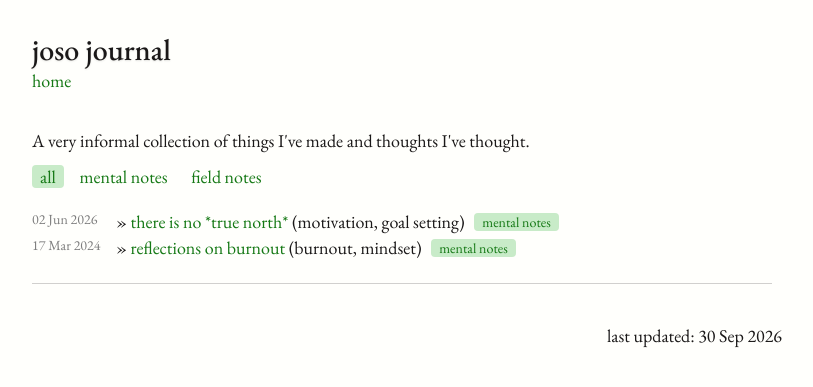
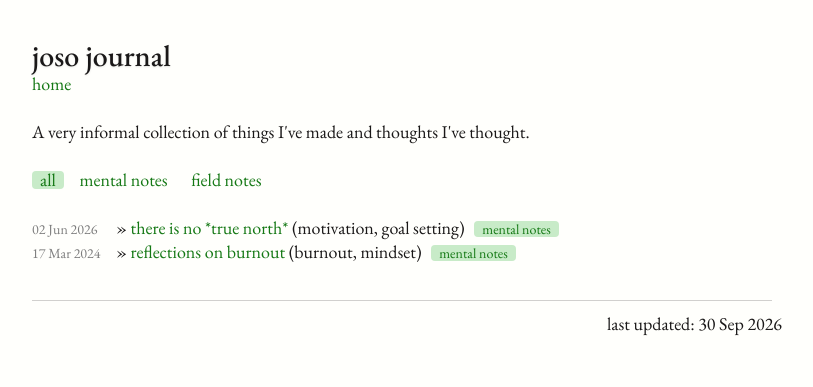
Before and after one commit to johnrso/johnrso.github.io, a Jekyll site: the page built from blog.html, in a window 1280 px wide. Shown: the top 387 px of the page, without its empty margins (238-1051 px from the left). Built offline with Jekyll 4.4.1, drawn with Linux system fonts in a browser that asks for light colours.

Commit message:
Baseline grid layout; research intro text
- All text sits on a 24px baseline grid in both modes: one row per line,
  whole-row gaps, headings nudged onto the shared baseline, media sized
  and placed on grid dots. Sketch mode only swaps the font and shows the
  dot grid (over the content column), 2px under the baselines.
- Research section opens with the dream / long-term paragraphs; intro
  starts with "I worked on"; stray <br>s removed from post and blog.

Co-Authored-By: Claude Opus 5.5 <noreply@anthropic.com>
Claude-Session: https://claude.ai/code/session_01MZLpvV1xN1pBKjsEPjcj1z

```diff
--- a/_layouts/post.html
+++ b/_layouts/post.html
@@ -10,6 +10,5 @@ layout: default
   <p>back to <a href="/blog.html">blog</a></p>
   <hr>
   {{ content }}
-  <br>
   <p><a href="#">top</a>; back to <a href="/blog.html">blog</a></p>
 </div>
--- a/blog.html
+++ b/blog.html
@@ -53,7 +53,6 @@ description: joso journal
   </script>
 </div>
 <hr>
-<br>
 <div class="section footer">
   <p>last updated: {{ site.time | date_to_string }}</p>
 </div>
--- a/css/site.css
+++ b/css/site.css
@@ -11,6 +11,13 @@
   --muted: rgb(125, 125, 125);
   --muted-hover: rgb(150, 150, 150);
   color-scheme: light;
+  /* Baseline grid: every line is one row and every vertical gap is whole rows, so all
+     text baselines land on the grid in both modes. With EB Garamond's metrics (shared by
+     Joso Hand) an 18px line has its baseline 6.38px below the middle of its row. */
+  --row: 24px;
+  /* dot rows sit this far below each baseline (6.38px below the row's middle) */
+  --dot-gap: 2px;
+  --dot-y: calc(6.38px + var(--dot-gap));
 }
 
 [data-theme="sky"] {
@@ -54,7 +61,7 @@ body {
   margin: 0;
   font-family: 'EB Garamond', 'Garamond', serif;
   font-size: 18px;
-  line-height: 1.3;
+  line-height: var(--row);
   background-color: var(--bg);
   color: var(--fg);
   transition: background-color 0.2s ease, color 0.2s ease;
@@ -62,6 +69,7 @@ body {
 
 button {
   border: none;
+  padding: 0 6px;
   cursor: pointer;
   appearance: none;
   background-color: inherit;
@@ -76,17 +84,24 @@ h1, h2, h3 {
   font-weight: 500;
 }
 
+h1, h2, h3 {
+  margin: 0;
+  line-height: var(--row);
+  position: relative;          /* the nudge moves the text, not the layout */
+}
+
 h1, h2 {
-  margin: 0;
   text-shadow: 0 1px 2px rgba(0, 0, 0, 0.1);
 }
 
 h1 {
   font-size: 30px;
+  top: -4.26px;                /* 6.38px - 0.3545 * 30px */
 }
 
 h2 {
   font-size: 24px;
+  top: -2.13px;
 }
 
 /* section headings end in a rule */
@@ -105,17 +120,18 @@ h2 {
 
 h3 {
   font-size: 20px;
+  top: -0.71px;
 }
 
 hr {
   border: none;
   height: 1px;
   background-color: var(--rule);
-  margin: 12px 10px;
+  margin: calc((var(--row) - 1px) / 2) 10px;    /* line + margins = one row */
 }
 
 p, ol, ul {
-  margin: 0 0 12px 0;
+  margin: 0 0 var(--row) 0;    /* one blank row between paragraphs */
 }
 
 ol, ul {
@@ -124,7 +140,7 @@ ol, ul {
 
 .project-text p,
 .title-text p {
-  margin: 0 0 2px 0;
+  margin: 0;
 }
 
 .last-p {
@@ -171,7 +187,7 @@ a:not(.no-hover):hover::after {
 .flex-container {
   width: 100%;
   max-width: 800px;
-  padding: 20px;
+  padding: calc(2 * var(--row)) 20px var(--row);   /* whole rows, so the grid stays aligned */
 }
 
 .text-container {
@@ -179,14 +195,20 @@ a:not(.no-hover):hover::after {
   min-width: 250px;
   display: flex;
   flex-direction: column;
-  justify-content: space-between;
-  margin: 10px;
+  margin: 0 10px;
 }
 
 .section {
   display: flex;
   flex-wrap: wrap;
-  margin-top: 5px;
+}
+
+.section + .section {
+  margin-top: var(--row);      /* a blank row before each section */
+}
+
+.section h2 {
+  margin-bottom: var(--row);
 }
 
 .subsection {
@@ -195,17 +217,23 @@ a:not(.no-hover):hover::after {
   flex-direction: row-reverse;
   justify-content: center;
   width: 100%;
-  margin-bottom: 5px;
 }
 
-.title-text {
-  margin-top: 5px;
+.subsection:not(.project) {
+  margin-bottom: var(--row);   /* a blank row after the header / research intro */
 }
 
 .footer {
   display: flex;
   justify-content: flex-end;
-  margin-bottom: 15px;
+}
+
+.section + .section.footer {
+  margin-top: 0;               /* the section above already ends with a blank row */
+}
+
+.footer p {
+  margin-bottom: 0;            /* the column's bottom padding is the one row below */
 }
 
 /* headshots: the theme picks which one is shown; sketch mode swaps in its pencil version */
@@ -216,8 +244,8 @@ a:not(.no-hover):hover::after {
 
 .headshot img {
   display: block;
-  width: 110px;
-  height: 110px;
+  width: calc(4 * var(--row));
+  height: calc(4 * var(--row));
   border-radius: 3px;
 }
 
@@ -242,6 +270,17 @@ html:not([data-theme]) .headshot-green,
   font-family: 'Joso Hand', 'EB Garamond', 'Garamond', serif;
 }
 
+/* bullet-journal dot grid, only over the content column. Dots are drawn mid-tile, so
+   shift the tiles down by --dot-y (vertical: just under the text baselines) and left by half a
+   tile minus the text inset (horizontal: a dot column on the text's left edge). */
+[data-sketch] .flex-container {
+  background-image: radial-gradient(circle, color-mix(in srgb, var(--fg) 28%, transparent) 1.1px, transparent 1.6px);
+  background-size: var(--row) var(--row);
+  background-origin: content-box;  /* grid anchored to the text... */
+  background-clip: padding-box;    /* ...but dots continue into the column's padding */
+  background-position: calc(10px - var(--row) / 2) var(--dot-y);
+}
+
 /* separators become a wobbly pen line: the theme color shows through a hand-drawn SVG mask */
 [data-sketch] {
   /* one long hand-drawn stroke (no repeating tile), stretched to each line's width */
@@ -258,7 +297,7 @@ html:not([data-theme]) .headshot-green,
 }
 
 [data-sketch] hr {
-  margin: 9.5px 10px;          /* 6px tall instead of 1px: keep the same total height */
+  margin: calc((var(--row) - 6px) / 2) 10px;    /* 6px pen line + margins = one row */
 }
 
 .sketch-toggle {
@@ -269,17 +308,21 @@ html:not([data-theme]) .headshot-green,
 
 .project-media {
   display: block;
-  margin: 10px;
+  margin: 0 0 var(--row);      /* video = 7 rows, plus a blank row */
   width: 100%;
-  max-width: 175px;
+  max-width: calc(7 * var(--row));
   border-radius: 6px;
   border: 0.5px solid var(--media-border);
+  /* corners on grid dots: move the top edge up from the row top to the dot row
+     (at --dot-y below each row's middle) without changing the layout */
+  position: relative;
+  top: calc(var(--dot-y) - var(--row) / 2);
 }
 
 .badge {
   display: inline-block;
+  line-height: calc(var(--row) - 6px);   /* 3px clear above and below within the row */
   padding: 0 8px;
-  margin-top: 4px;
   margin-right: 5px;
   white-space: nowrap;
   border-radius: 4px;
@@ -297,12 +340,13 @@ html:not([data-theme]) .headshot-green,
 
 .subsection.project h3 {
   order: 1;
-  margin: -5px 10px 2px 10px;
+  margin: 0 10px;
 }
 
 .subsection.project > a {
   order: 2;
-  align-self: center;
+  align-self: flex-start;
+  margin: 0 10px;              /* left edge on the text edge (a dot column) */
 }
 
 .subsection.project .project-text {
@@ -318,9 +362,6 @@ html:not([data-theme]) .headshot-green,
     margin-bottom: 0;
   }
 
-  .section > hr {
-    margin: 4px 10px;
-  }
 
   .subsection.project .project-content {
     display: flex;
@@ -330,9 +371,9 @@ html:not([data-theme]) .headshot-green,
   }
 
   .subsection.project > a {
-    flex: 0 0 175px;
-    width: 175px;
-    margin: 10px;
+    flex: 0 0 calc(7 * var(--row));
+    width: calc(7 * var(--row));
+    margin: 0 10px;
   }
 
   .subsection.project .project-media {
@@ -341,7 +382,7 @@ html:not([data-theme]) .headshot-green,
   }
 
   .subsection.project h3 {
-    margin: -5px 0 2px 0;
+    margin: 0;
   }
 
   .subsection.project .project-text {
@@ -360,18 +401,15 @@ html:not([data-theme]) .headshot-green,
 .title-container {
   display: flex;
   justify-content: space-between;
-  align-items: center;
-  margin-bottom: 15px;
+  align-items: flex-start;
 }
 
 .posts {
   list-style: none;
   padding-left: 0;
-  margin: 10px 0;
 }
 
 .posts li {
-  margin-bottom: 2px;
   transition: transform 0.2s ease;
 }
 
@@ -383,9 +421,9 @@ html:not([data-theme]) .headshot-green,
   display: inline-block;
   width: 12ch;
   font-size: 14px;
+  line-height: 20px;           /* small inline blocks must fit inside one row */
   color: var(--muted);
   transition: color 0.2s ease;
-  vertical-align: top;
 }
 
 .posts li:hover .post-date {
@@ -396,12 +434,13 @@ html:not([data-theme]) .headshot-green,
 
 .badge.tag {
   font-size: 14px;
+  line-height: 16px;           /* fits inside one row with clear space, on the shared baseline */
   margin: 0 0 0 6px;
-  vertical-align: 1px;
 }
 
 .tag-chip {
   display: inline-block;
+  line-height: calc(var(--row) - 6px);
   padding: 0 8px;
   border-radius: 4px;
   margin-right: 4px;
```
Also changed, not shown: index.html (+3 -9 lines).
